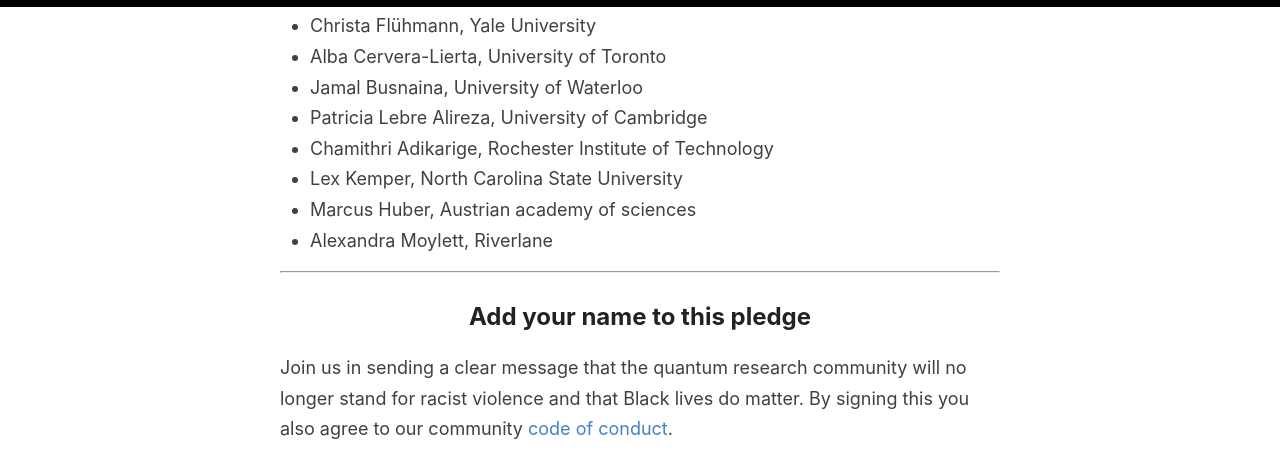
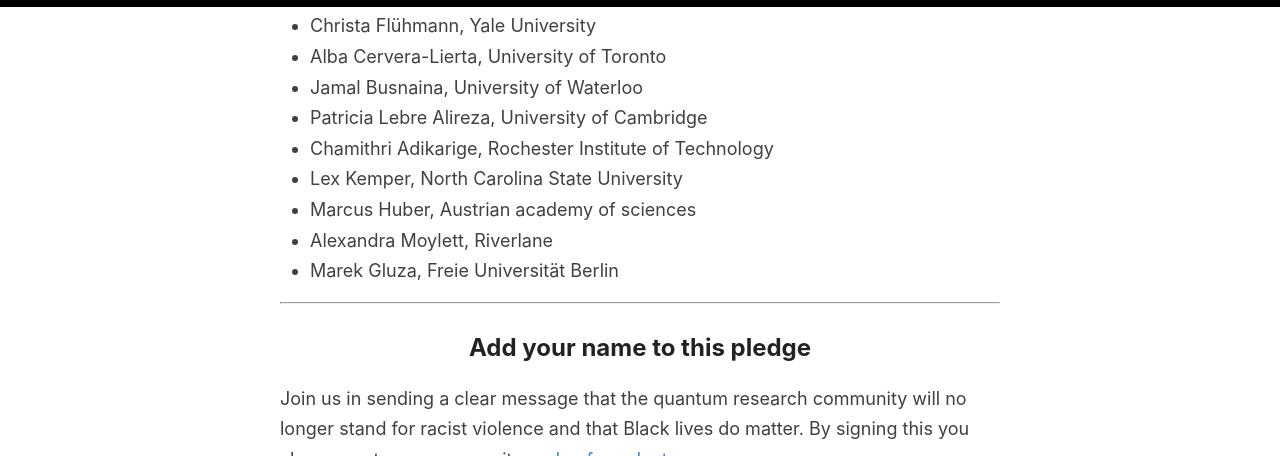
Before and after one commit to quantumforblacklives/quantumforblacklives.github.io, a Jekyll site: the page built from index.html, in a window 1280 px wide and 900 px high, scrolled down 4440 px, cut to the strip 0-456 px from the top of the window. Built offline with Jekyll 4.4.1, drawn with Linux system fonts in a browser that asks for light colours; the list of posts is cut into pages by our own code.

Commit message:
Add signature from Marek Gluza.

```diff
--- a/_includes/signatories.md
+++ b/_includes/signatories.md
@@ -47,3 +47,4 @@
 - Lex Kemper, North Carolina State University
 - Marcus Huber, Austrian academy of sciences
 - Alexandra Moylett, Riverlane
+- Marek Gluza, Freie Universität Berlin
```
